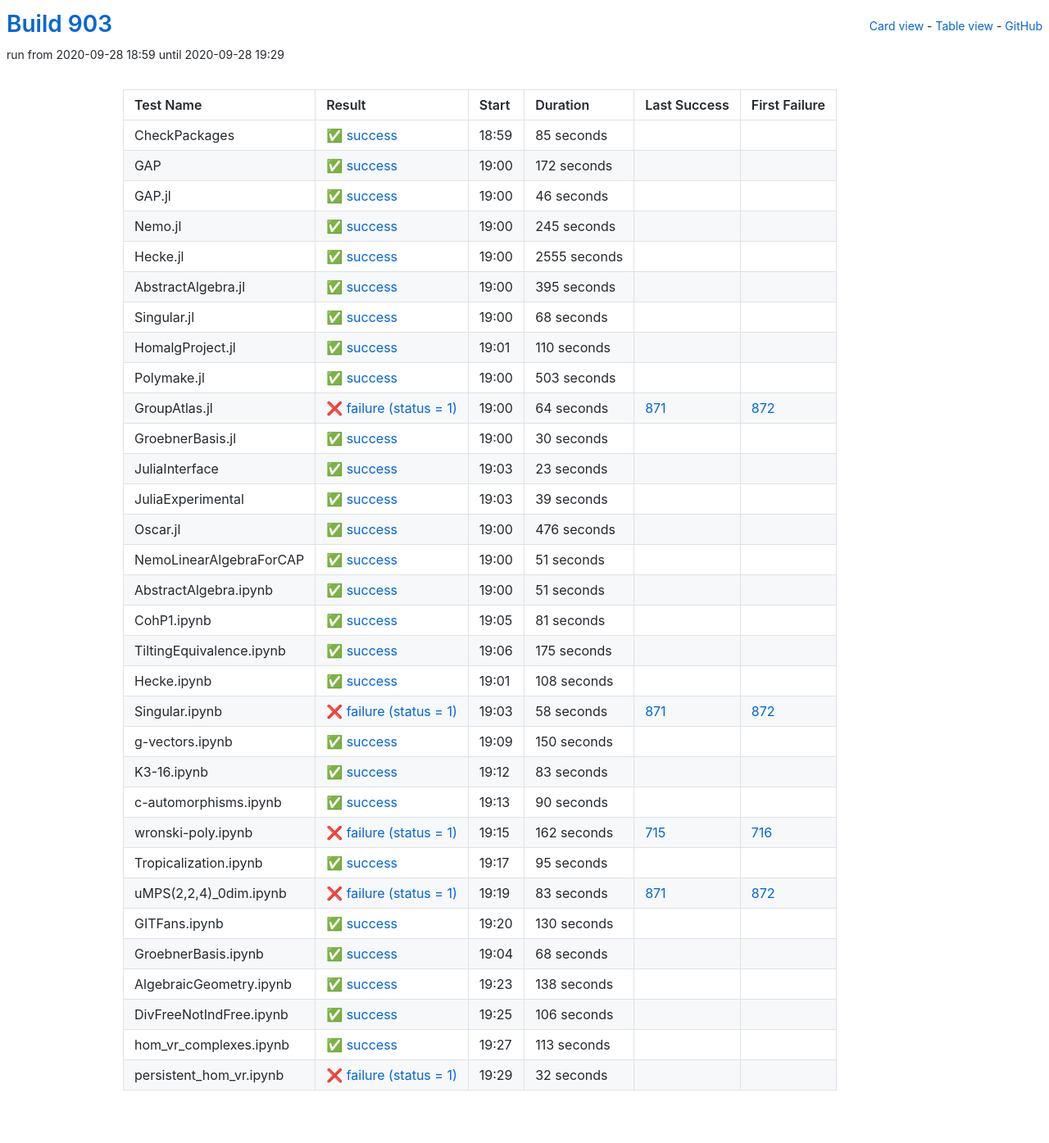
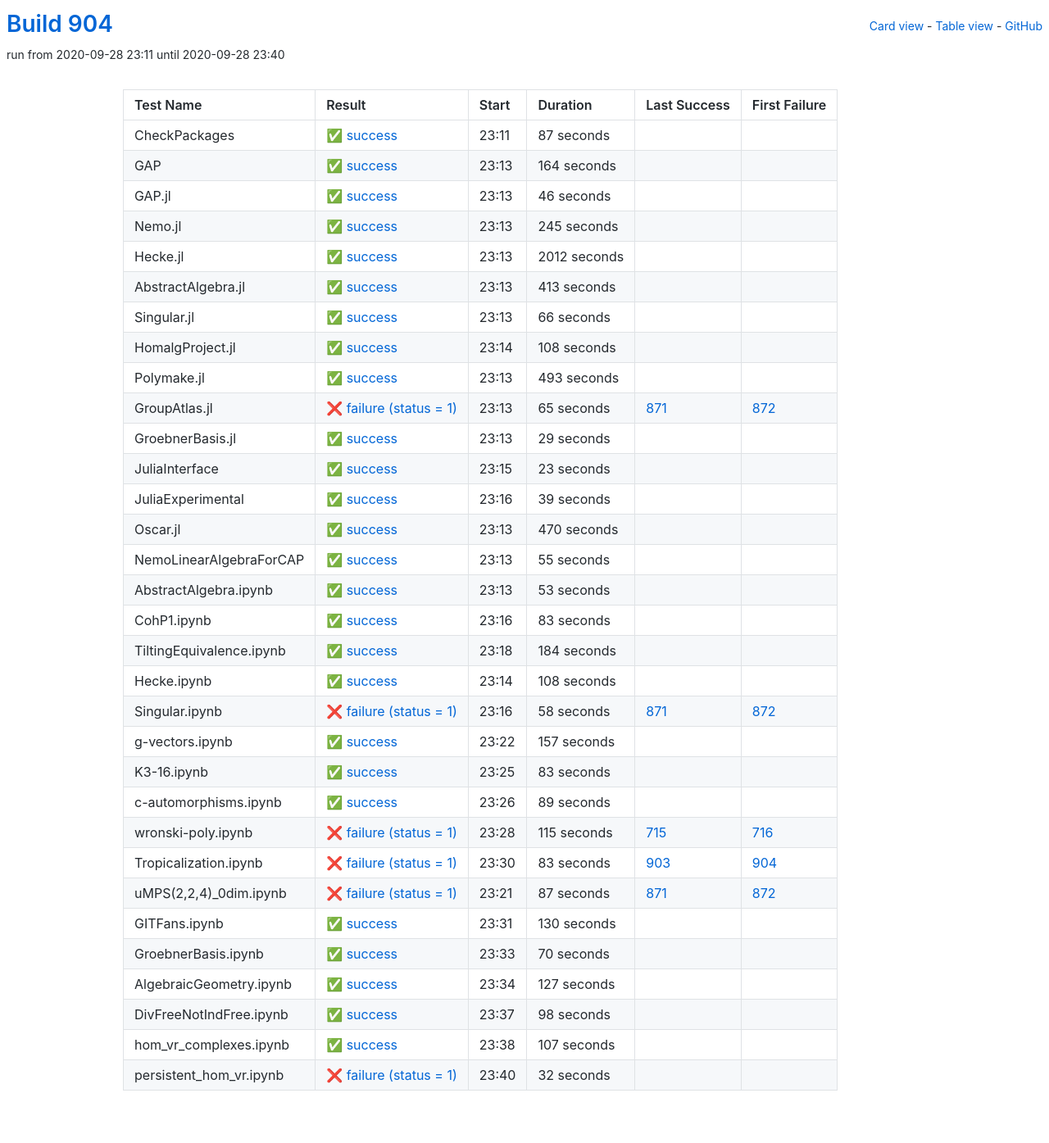
Before and after one commit to oscar-system/oscar-ci-status-stable, a Jekyll site: the page built from table.html, in a window 1280 px wide. Shown: the whole page at 82% size. Built offline with Jekyll 4.4.1, drawn with Linux system fonts in a browser that asks for light colours.

Commit message:
Build #904

```diff
--- a/_data/ci.yml
+++ b/_data/ci.yml
@@ -1,6 +1,6 @@
 ---
-build: 903
-build_url: https://oscarci.mathematik.uni-kl.de/job/oscar-stable/903/
+build: 904
+build_url: https://oscarci.mathematik.uni-kl.de/job/oscar-stable/904/
 job: oscar-stable
 organization: oscar-system
 repo: oscar-ci-status-stable
@@ -8,32 +8,32 @@ repourl: https://github.com/oscar-system/oscar-ci-status-stable
 tests:
 - name: CheckPackages
   id: checkpackages
-  log: https://oscarci.mathematik.uni-kl.de/job/oscar-stable/903/artifact/logs/build-903/CheckPackages.log
-  start: 2020-09-28 18:59
+  log: https://oscarci.mathematik.uni-kl.de/job/oscar-stable/904/artifact/logs/build-904/CheckPackages.log
+  start: 2020-09-28 23:11
   success: true
   exitcode: 0
   status: success
-  duration: 85
+  duration: 87
   last_success: false
   last_success_url:
   first_failure: false
   first_failure_url:
 - name: GAP
   id: gap
-  log: https://oscarci.mathematik.uni-kl.de/job/oscar-stable/903/artifact/logs/build-903/GAP.log
-  start: 2020-09-28 19:00
+  log: https://oscarci.mathematik.uni-kl.de/job/oscar-stable/904/artifact/logs/build-904/GAP.log
+  start: 2020-09-28 23:13
   success: true
   exitcode: 0
   status: success
-  duration: 172
+  duration: 164
   last_success: false
   last_success_url:
   first_failure: false
   first_failure_url:
 - name: GAP.jl
   id: gap-jl
-  log: https://oscarci.mathematik.uni-kl.de/job/oscar-stable/903/artifact/logs/build-903/GAP.jl.log
-  start: 2020-09-28 19:00
+  log: https://oscarci.mathematik.uni-kl.de/job/oscar-stable/904/artifact/logs/build-904/GAP.jl.log
+  start: 2020-09-28 23:13
   success: true
   exitcode: 0
   status: success
@@ -44,8 +44,8 @@ tests:
   first_failure_url:
 - name: Nemo.jl
   id: nemo-jl
-  log: https://oscarci.mathematik.uni-kl.de/job/oscar-stable/903/artifact/logs/build-903/Nemo.jl.log
-  start: 2020-09-28 19:00
+  log: https://oscarci.mathematik.uni-kl.de/job/oscar-stable/904/artifact/logs/build-904/Nemo.jl.log
+  start: 2020-09-28 23:13
   success: true
   exitcode: 0
   status: success
@@ -56,92 +56,92 @@ tests:
   first_failure_url:
 - name: Hecke.jl
   id: hecke-jl
-  log: https://oscarci.mathematik.uni-kl.de/job/oscar-stable/903/artifact/logs/build-903/Hecke.jl.log
-  start: 2020-09-28 19:00
+  log: https://oscarci.mathematik.uni-kl.de/job/oscar-stable/904/artifact/logs/build-904/Hecke.jl.log
+  start: 2020-09-28 23:13
   success: true
   exitcode: 0
   status: success
-  duration: 2555
+  duration: 2012
   last_success: false
   last_success_url:
   first_failure: false
   first_failure_url:
 - name: AbstractAlgebra.jl
   id: abstractalgebra-jl
-  log: https://oscarci.mathematik.uni-kl.de/job/oscar-stable/903/artifact/logs/build-903/AbstractAlgebra.jl.log
-  start: 2020-09-28 19:00
+  log: https://oscarci.mathematik.uni-kl.de/job/oscar-stable/904/artifact/logs/build-904/AbstractAlgebra.jl.log
+  start: 2020-09-28 23:13
   success: true
   exitcode: 0
   status: success
-  duration: 395
+  duration: 413
   last_success: false
   last_success_url:
   first_failure: false
   first_failure_url:
 - name: Singular.jl
   id: singular-jl
-  log: https://oscarci.mathematik.uni-kl.de/job/oscar-stable/903/artifact/logs/build-903/Singular.jl.log
-  start: 2020-09-28 19:00
+  log: https://oscarci.mathematik.uni-kl.de/job/oscar-stable/904/artifact/logs/build-904/Singular.jl.log
+  start: 2020-09-28 23:13
   success: true
   exitcode: 0
   status: success
-  duration: 68
+  duration: 66
   last_success: false
   last_success_url:
   first_failure: false
   first_failure_url:
 - name: HomalgProject.jl
   id: homalgproject-jl
-  log: https://oscarci.mathematik.uni-kl.de/job/oscar-stable/903/artifact/logs/build-903/HomalgProject.jl.log
-  start: 2020-09-28 19:01
+  log: https://oscarci.mathematik.uni-kl.de/job/oscar-stable/904/artifact/logs/build-904/HomalgProject.jl.log
+  start: 2020-09-28 23:14
   success: true
   exitcode: 0
   status: success
-  duration: 110
+  duration: 108
   last_success: false
   last_success_url:
   first_failure: false
   first_failure_url:
 - name: Polymake.jl
   id: polymake-jl
-  log: https://oscarci.mathematik.uni-kl.de/job/oscar-stable/903/artifact/logs/build-903/Polymake.jl.log
-  start: 2020-09-28 19:00
+  log: https://oscarci.mathematik.uni-kl.de/job/oscar-stable/904/artifact/logs/build-904/Polymake.jl.log
+  start: 2020-09-28 23:13
   success: true
   exitcode: 0
   status: success
-  duration: 503
+  duration: 493
   last_success: false
   last_success_url:
   first_failure: false
   first_failure_url:
 - name: GroupAtlas.jl
   id: groupatlas-jl
-  log: https://oscarci.mathematik.uni-kl.de/job/oscar-stable/903/artifact/logs/build-903/GroupAtlas.jl.log
-  start: 2020-09-28 19:00
+  log: https://oscarci.mathematik.uni-kl.de/job/oscar-stable/904/artifact/logs/build-904/GroupAtlas.jl.log
+  start: 2020-09-28 23:13
   success: false
   exitcode: 1
   status: failure
-  duration: 64
+  duration: 65
   last_success: 871
   last_success_url: https://oscarci.mathematik.uni-kl.de/job/oscar-stable/871/
   first_failure: 872
   first_failure_url: https://oscarci.mathematik.uni-kl.de/job/oscar-stable/872/
 - name: GroebnerBasis.jl
   id: groebnerbasis-jl
-  log: https://oscarci.mathematik.uni-kl.de/job/oscar-stable/903/artifact/logs/build-903/GroebnerBasis.jl.log
-  start: 2020-09-28 19:00
+  log: https://oscarci.mathematik.uni-kl.de/job/oscar-stable/904/artifact/logs/build-904/GroebnerBasis.jl.log
+  start: 2020-09-28 23:13
   success: true
   exitcode: 0
   status: success
-  duration: 30
+  duration: 29
   last_success: false
   last_success_url:
   first_failure: false
   first_failure_url:
 - name: JuliaInterface
   id: juliainterface
-  log: https://oscarci.mathematik.uni-kl.de/job/oscar-stable/903/artifact/logs/build-903/JuliaInterface.log
-  start: 2020-09-28 19:03
+  log: https://oscarci.mathematik.uni-kl.de/job/oscar-stable/904/artifact/logs/build-904/JuliaInterface.log
+  start: 2020-09-28 23:15
   success: true
   exitcode: 0
   status: success
@@ -152,8 +152,8 @@ tests:
   first_failure_url:
 - name: JuliaExperimental
   id: juliaexperimental
-  log: https://oscarci.mathematik.uni-kl.de/job/oscar-stable/903/artifact/logs/build-903/JuliaExperimental.log
-  start: 2020-09-28 19:03
+  log: https://oscarci.mathematik.uni-kl.de/job/oscar-stable/904/artifact/logs/build-904/JuliaExperimental.log
+  start: 2020-09-28 23:16
   success: true
   exitcode: 0
   status: success
@@ -164,68 +164,68 @@ tests:
   first_failure_url:
 - name: Oscar.jl
   id: oscar-jl
-  log: https://oscarci.mathematik.uni-kl.de/job/oscar-stable/903/artifact/logs/build-903/Oscar.jl.log
-  start: 2020-09-28 19:00
+  log: https://oscarci.mathematik.uni-kl.de/job/oscar-stable/904/artifact/logs/build-904/Oscar.jl.log
+  start: 2020-09-28 23:13
   success: true
   exitcode: 0
   status: success
-  duration: 476
+  duration: 470
   last_success: false
   last_success_url:
   first_failure: false
   first_failure_url:
 - name: NemoLinearAlgebraForCAP
   id: nemolinearalgebraforcap
-  log: https://oscarci.mathematik.uni-kl.de/job/oscar-stable/903/artifact/logs/build-903/NemoLinearAlgebraForCAP.log
-  start: 2020-09-28 19:00
+  log: https://oscarci.mathematik.uni-kl.de/job/oscar-stable/904/artifact/logs/build-904/NemoLinearAlgebraForCAP.log
+  start: 2020-09-28 23:13
   success: true
   exitcode: 0
   status: success
-  duration: 51
+  duration: 55
   last_success: false
   last_success_url:
   first_failure: false
   first_failure_url:
 - name: AbstractAlgebra.ipynb
   id: abstractalgebra-ipynb
-  log: https://oscarci.mathematik.uni-kl.de/job/oscar-stable/903/artifact/logs/build-903/AbstractAlgebra.ipynb.log
-  start: 2020-09-28 19:00
+  log: https://oscarci.mathematik.uni-kl.de/job/oscar-stable/904/artifact/logs/build-904/AbstractAlgebra.ipynb.log
+  start: 2020-09-28 23:13
   success: true
   exitcode: 0
   status: success
-  duration: 51
+  duration: 53
   last_success: false
   last_success_url:
   first_failure: false
   first_failure_url:
 - name: CohP1.ipynb
   id: cohp1-ipynb
-  log: https://oscarci.mathematik.uni-kl.de/job/oscar-stable/903/artifact/logs/build-903/CohP1.ipynb.log
-  start: 2020-09-28 19:05
+  log: https://oscarci.mathematik.uni-kl.de/job/oscar-stable/904/artifact/logs/build-904/CohP1.ipynb.log
+  start: 2020-09-28 23:16
   success: true
   exitcode: 0
   status: success
-  duration: 81
+  duration: 83
   last_success: false
   last_success_url:
   first_failure: false
   first_failure_url:
 - name: TiltingEquivalence.ipynb
   id: tiltingequivalence-ipynb
-  log: https://oscarci.mathematik.uni-kl.de/job/oscar-stable/903/artifact/logs/build-903/TiltingEquivalence.ipynb.log
-  start: 2020-09-28 19:06
+  log: https://oscarci.mathematik.uni-kl.de/job/oscar-stable/904/artifact/logs/build-904/TiltingEquivalence.ipynb.log
+  start: 2020-09-28 23:18
   success: true
   exitcode: 0
   status: success
-  duration: 175
+  duration: 184
   last_success: false
   last_success_url:
   first_failure: false
   first_failure_url:
 - name: Hecke.ipynb
   id: hecke-ipynb
-  log: https://oscarci.mathematik.uni-kl.de/job/oscar-stable/903/artifact/logs/build-903/Hecke.ipynb.log
-  start: 2020-09-28 19:01
+  log: https://oscarci.mathematik.uni-kl.de/job/oscar-stable/904/artifact/logs/build-904/Hecke.ipynb.log
+  start: 2020-09-28 23:14
   success: true
   exitcode: 0
   status: success
@@ -236,8 +236,8 @@ tests:
   first_failure_url:
 - name: Singular.ipynb
   id: singular-ipynb
-  log: https://oscarci.mathematik.uni-kl.de/job/oscar-stable/903/artifact/logs/build-903/Singular.ipynb.log
-  start: 2020-09-28 19:03
+  log: https://oscarci.mathematik.uni-kl.de/job/oscar-stable/904/artifact/logs/build-904/Singular.ipynb.log
+  start: 2020-09-28 23:16
   success: false
   exitcode: 1
   status: failure
@@ -248,20 +248,20 @@ tests:
   first_failure_url: https://oscarci.mathematik.uni-kl.de/job/oscar-stable/872/
 - name: g-vectors.ipynb
   id: g-vectors-ipynb
-  log: https://oscarci.mathematik.uni-kl.de/job/oscar-stable/903/artifact/logs/build-903/g-vectors.ipynb.log
-  start: 2020-09-28 19:09
+  log: https://oscarci.mathematik.uni-kl.de/job/oscar-stable/904/artifact/logs/build-904/g-vectors.ipynb.log
+  start: 2020-09-28 23:22
   success: true
   exitcode: 0
   status: success
-  duration: 150
+  duration: 157
   last_success: false
   last_success_url:
   first_failure: false
   first_failure_url:
 - name: K3-16.ipynb
   id: k3-16-ipynb
-  log: https://oscarci.mathematik.uni-kl.de/job/oscar-stable/903/artifact/logs/build-903/K3-16.ipynb.log
-  start: 2020-09-28 19:12
+  log: https://oscarci.mathematik.uni-kl.de/job/oscar-stable/904/artifact/logs/build-904/K3-16.ipynb.log
+  start: 2020-09-28 23:25
   success: true
   exitcode: 0
   status: success
@@ -272,56 +272,56 @@ tests:
   first_failure_url:
 - name: c-automorphisms.ipynb
   id: c-automorphisms-ipynb
-  log: https://oscarci.mathematik.uni-kl.de/job/oscar-stable/903/artifact/logs/build-903/c-automorphisms.ipynb.log
-  start: 2020-09-28 19:13
+  log: https://oscarci.mathematik.uni-kl.de/job/oscar-stable/904/artifact/logs/build-904/c-automorphisms.ipynb.log
+  start: 2020-09-28 23:26
   success: true
   exitcode: 0
   status: success
-  duration: 90
+  duration: 89
   last_success: false
   last_success_url:
   first_failure: false
   first_failure_url:
 - name: wronski-poly.ipynb
   id: wronski-poly-ipynb
-  log: https://oscarci.mathematik.uni-kl.de/job/oscar-stable/903/artifact/logs/build-903/wronski-poly.ipynb.log
-  start: 2020-09-28 19:15
+  log: https://oscarci.mathematik.uni-kl.de/job/oscar-stable/904/artifact/logs/build-904/wronski-poly.ipynb.log
+  start: 2020-09-28 23:28
   success: false
   exitcode: 1
   status: failure
-  duration: 162
+  duration: 115
   last_success: 715
   last_success_url: https://oscarci.mathematik.uni-kl.de/job/oscar-stable/715/
   first_failure: 716
   first_failure_url: https://oscarci.mathematik.uni-kl.de/job/oscar-stable/716/
 - name: Tropicalization.ipynb
   id: tropicalization-ipynb
-  log: https://oscarci.mathematik.uni-kl.de/job/oscar-stable/903/artifact/logs/build-903/Tropicalization.ipynb.log
-  start: 2020-09-28 19:17
-  success: true
-  exitcode: 0
-  status: success
-  duration: 95
-  last_success: false
-  last_success_url:
-  first_failure: false
-  first_failure_url:
-- name: uMPS(2,2,4)_0dim.ipynb
-  id: umps-2-2-4-0dim-ipynb
-  log: https://oscarci.mathematik.uni-kl.de/job/oscar-stable/903/artifact/logs/build-903/uMPS-2-2-4-_0dim.ipynb.log
-  start: 2020-09-28 19:19
+  log: https://oscarci.mathematik.uni-kl.de/job/oscar-stable/904/artifact/logs/build-904/Tropicalization.ipynb.log
+  start: 2020-09-28 23:30
   success: false
   exitcode: 1
   status: failure
   duration: 83
+  last_success: 903
+  last_success_url: https://oscarci.mathematik.uni-kl.de/job/oscar-stable/903/
+  first_failure: 904
+  first_failure_url: https://oscarci.mathematik.uni-kl.de/job/oscar-stable/904/
+- name: uMPS(2,2,4)_0dim.ipynb
+  id: umps-2-2-4-0dim-ipynb
+  log: https://oscarci.mathematik.uni-kl.de/job/oscar-stable/904/artifact/logs/build-904/uMPS-2-2-4-_0dim.ipynb.log
+  start: 2020-09-28 23:21
+  success: false
+  exitcode: 1
+  status: failure
+  duration: 87
   last_success: 871
   last_success_url: https://oscarci.mathematik.uni-kl.de/job/oscar-stable/871/
   first_failure: 872
   first_failure_url: https://oscarci.mathematik.uni-kl.de/job/oscar-stable/872/
 - name: GITFans.ipynb
   id: gitfans-ipynb
-  log: https://oscarci.mathematik.uni-kl.de/job/oscar-stable/903/artifact/logs/build-903/GITFans.ipynb.log
-  start: 2020-09-28 19:20
+  log: https://oscarci.mathematik.uni-kl.de/job/oscar-stable/904/artifact/logs/build-904/GITFans.ipynb.log
+  start: 2020-09-28 23:31
   success: true
   exitcode: 0
   status: success
@@ -332,56 +332,56 @@ tests:
   first_failure_url:
 - name: GroebnerBasis.ipynb
   id: groebnerbasis-ipynb
-  log: https://oscarci.mathematik.uni-kl.de/job/oscar-stable/903/artifact/logs/build-903/GroebnerBasis.ipynb.log
-  start: 2020-09-28 19:04
+  log: https://oscarci.mathematik.uni-kl.de/job/oscar-stable/904/artifact/logs/build-904/GroebnerBasis.ipynb.log
+  start: 2020-09-28 23:33
   success: true
   exitcode: 0
   status: success
-  duration: 68
+  duration: 70
   last_success: false
   last_success_url:
   first_failure: false
   first_failure_url:
 - name: AlgebraicGeometry.ipynb
   id: algebraicgeometry-ipynb
-  log: https://oscarci.mathematik.uni-kl.de/job/oscar-stable/903/artifact/logs/build-903/AlgebraicGeometry.ipynb.log
-  start: 2020-09-28 19:23
+  log: https://oscarci.mathematik.uni-kl.de/job/oscar-stable/904/artifact/logs/build-904/AlgebraicGeometry.ipynb.log
+  start: 2020-09-28 23:34
   success: true
   exitcode: 0
   status: success
-  duration: 138
+  duration: 127
   last_success: false
   last_success_url:
   first_failure: false
   first_failure_url:
 - name: DivFreeNotIndFree.ipynb
   id: divfreenotindfree-ipynb
-  log: https://oscarci.mathematik.uni-kl.de/job/oscar-stable/903/artifact/logs/build-903/DivFreeNotIndFree.ipynb.log
-  start: 2020-09-28 19:25
+  log: https://oscarci.mathematik.uni-kl.de/job/oscar-stable/904/artifact/logs/build-904/DivFreeNotIndFree.ipynb.log
+  start: 2020-09-28 23:37
   success: true
   exitcode: 0
   status: success
-  duration: 106
+  duration: 98
   last_success: false
   last_success_url:
   first_failure: false
   first_failure_url:
 - name: hom_vr_complexes.ipynb
   id: hom-vr-complexes-ipynb
-  log: https://oscarci.mathematik.uni-kl.de/job/oscar-stable/903/artifact/logs/build-903/hom_vr_complexes.ipynb.log
-  start: 2020-09-28 19:27
+  log: https://oscarci.mathematik.uni-kl.de/job/oscar-stable/904/artifact/logs/build-904/hom_vr_complexes.ipynb.log
+  start: 2020-09-28 23:38
   success: true
   exitcode: 0
   status: success
-  duration: 113
+  duration: 107
   last_success: false
   last_success_url:
   first_failure: false
   first_failure_url:
 - name: persistent_hom_vr.ipynb
   id: persistent-hom-vr-ipynb
-  log: https://oscarci.mathematik.uni-kl.de/job/oscar-stable/903/artifact/logs/build-903/persistent_hom_vr.ipynb.log
-  start: 2020-09-28 19:29
+  log: https://oscarci.mathematik.uni-kl.de/job/oscar-stable/904/artifact/logs/build-904/persistent_hom_vr.ipynb.log
+  start: 2020-09-28 23:40
   success: false
   exitcode: 1
   status: failure
```
Also changed, not shown: README.md.
